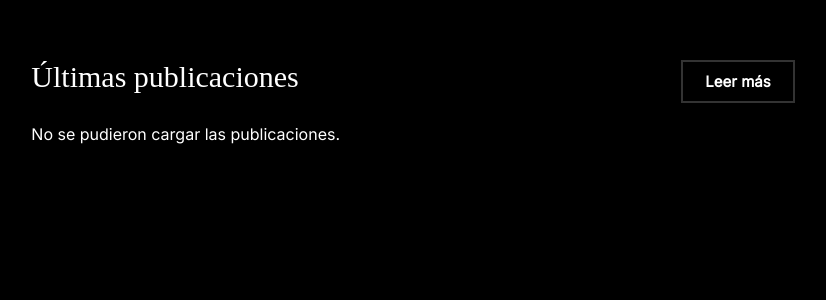
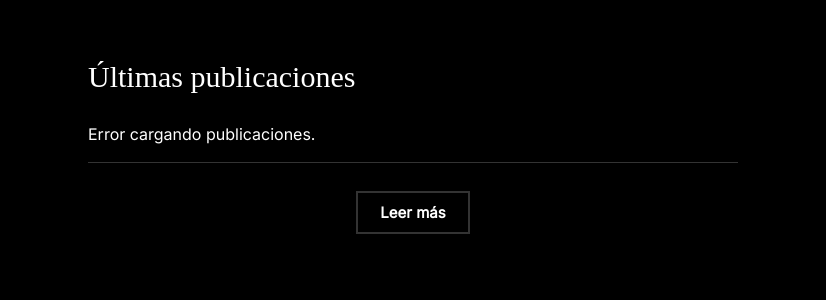
Before and after one commit to KajiiNarumi/iasuarezv, a Jekyll site: the page built from feedKaNa.html, in a window 1280 px wide. Shown: the top 300 px of the page, without its empty margins (227-1053 px from the left). Built offline with Jekyll 4.4.1, drawn with Linux system fonts in a browser that asks for light colours; some web fonts are replaced; part of the change alters nothing that is shown.

Commit message:
Update feed loading method and improve layout

```diff
--- a/feedKaNa.html
+++ b/feedKaNa.html
@@ -8,7 +8,7 @@ sitemap: false
     <meta charset="UTF-8" />
     <meta name="viewport" content="width=device-width, initial-scale=1.0" />
 
-    <!-- Alice & Suisse Intl (Inter como fallback) -->
+    <!-- Alice & Suisse Intl -->
     <link href="https://fonts.googleapis.com/css2?family=Alice&display=swap" rel="stylesheet">
     <link href="https://fonts.googleapis.com/css2?family=Inter:wght@300;400&display=swap" rel="stylesheet">
 
@@ -16,6 +16,7 @@ sitemap: false
         body {
             background-color: #000;
             color: #fff;
+
             margin: 0;
             padding: 40px;
             font-family: 'Inter', sans-serif;
@@ -94,69 +95,56 @@ sitemap: false
     <div class="container">
         <h1>Últimas publicaciones</h1>
         <div id="feed"></div>
+
+        <div class="kn-readmore-container">
+            <a href="https://blog.kajiinarumi.com/" target="_blank" class="kn-readmore-btn">
+                Leer más
+            </a>
+        </div>
     </div>
 
 <script>
-async function loadHashnodePosts() {
+async function loadFeed() {
     const container = document.getElementById("feed");
 
-    // Consulta GraphQL para Hashnode
-    const query = `
-      query GetPosts {
-        publication(host: "blog.kajiinarumi.com") {
-          posts(first: 3) {
-            edges {
-              node {
-                title
-                url
-                publishedAt
-              }
-            }
-          }
-        }
-      }
-    `;
+    try {
+        const response = await fetch(
+            "https://api.rss2json.com/v1/api.json?rss_url=https://blog.kajiinarumi.com/rss.xml"
+        );
 
-    try {
-        const response = await fetch('https://gql.hashnode.com/', {
-            method: 'POST',
-            headers: { 'Content-Type': 'application/json' },
-            body: JSON.stringify({ query })
-        });
+        const data = await response.json();
 
-        const result = await response.json();
-        const posts = result.data.publication.posts.edges;
+        const posts = data.items.slice(0, 3);
 
         posts.forEach(post => {
-            const node = post.node;
-            const title = node.title;
-            const link = node.url;
-            const published = new Date(node.publishedAt).toLocaleDateString("es-MX");
+            const published = new Date(post.pubDate)
+                .toLocaleDateString("es-MX");
 
             const html = `
                 <div class="post">
-                    <div class="post-title"><a href="${link}" target="_blank">${title}</a></div>
+                    <div class="post-title">
+                        <a href="${post.link}" target="_blank">
+                            ${post.title}
+                        </a>
+                    </div>
                     <div class="date">${published}</div>
                 </div>
             `;
 
             container.innerHTML += html;
         });
+
     } catch (error) {
-        console.error("Error cargando el feed de Hashnode:", error);
-        container.innerHTML = "<p>No se pudieron cargar las publicaciones.</p>";
+        container.innerHTML = `
+            <div class="post">
+                Error cargando publicaciones.
+            </div>
+        `;
     }
 }
 
-// Ejecutar la carga al iniciar
-loadHashnodePosts();
+loadFeed();
 </script>
-
-<div class="kn-readmore-container">
-  <a href="https://blog.kajiinarumi.com/" target="_blank" class="kn-readmore-btn">
-    Leer más
-  </a>
-</div>
 
 </body>
 </html>
```
Lines whose indentation alone changed are shown as unchanged.
